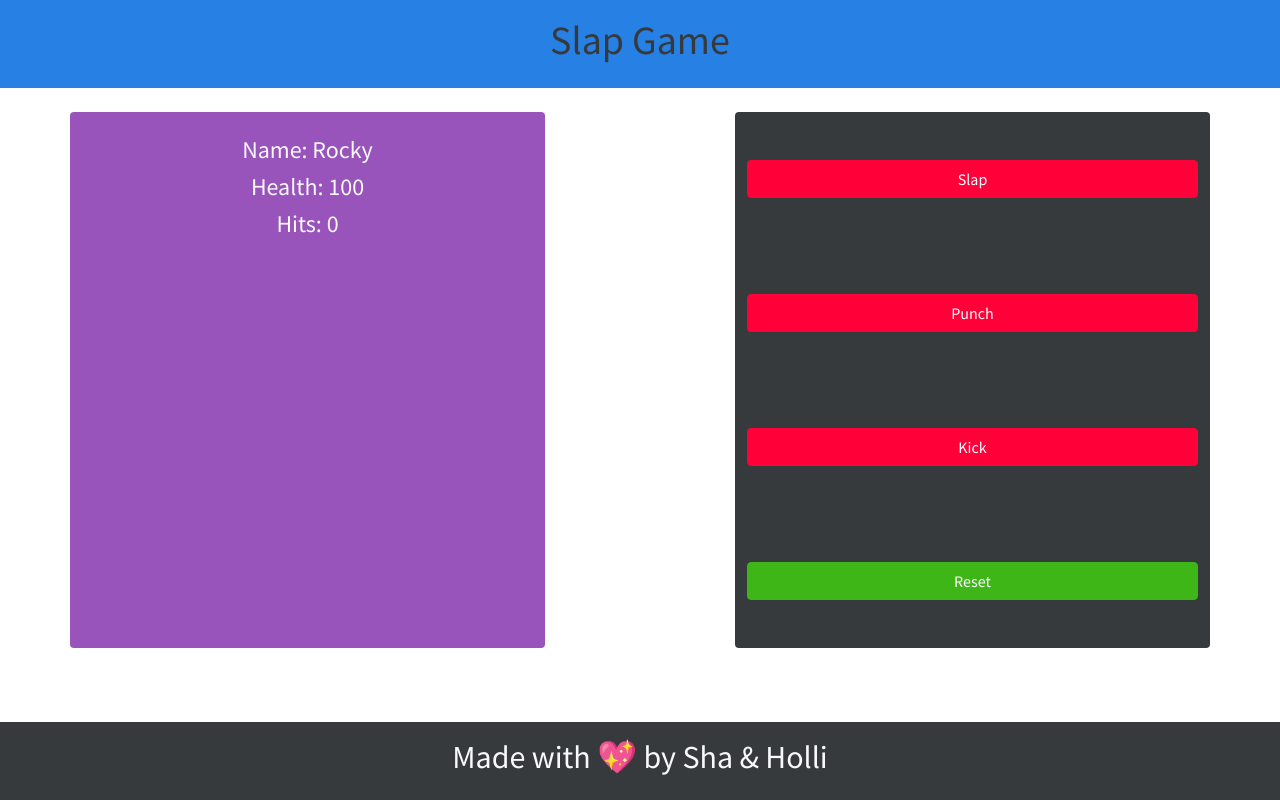
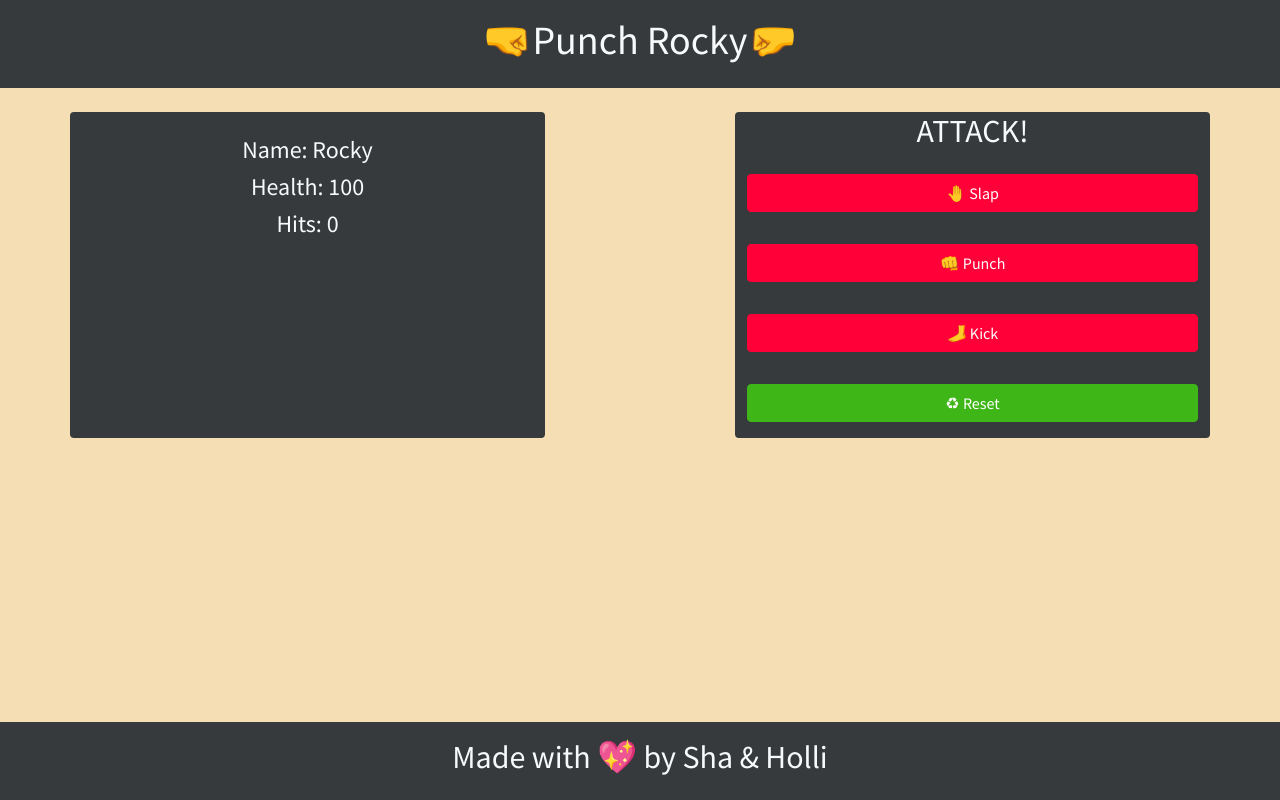
Before and after one commit to hollidavis/SlapGame, a plain HTML site: page index.html in a window 1280 px wide. Drawn offline with nearby package versions, Linux system fonts and the light colour scheme.

Commit message:
CSS Styling

```diff
--- a/game.css
+++ b/game.css
@@ -12,3 +12,11 @@ main {
 img{
   background-size: contain;
 }
+
+.bg-wheat{
+  background-color: wheat;
+}
+
+.h-fit{
+  height: fit-content;
+}
--- a/index.html
+++ b/index.html
@@ -13,27 +13,29 @@
 	<title>Slap Game</title>
 </head>
 
-<body>
-	<header class="container-fluid  bg-primary text-center p-3 ">
-		<h1>Slap Game</h1>
+<body class="bg-wheat">
+	<header class="container-fluid bg-dark text-center p-3 text-light">
+		<h1>🤜Punch Rocky🤛</h1>
 	</header>
 
 	<main class="container">
 		<div class="row my-4 justify-content-between">
-			<div class="col-5 bg-info p-0 text-center text-light rounded">
+			<div class="col-5 bg-dark p-0 text-center text-light rounded">
 				<img class="w-100 rounded-top" src="rocky.jpeg" alt="">
 				<h4>Name: Rocky</h4>
 				<h4>Health: <span id="health">--</span></h4>
 				<h4>Hits: <span id="hits">--</span></h4>
 			</div>
-			<div class="col-5 bg-dark text-center text-light d-flex flex-column rounded">
-				<button class="btn btn-danger rounded btn-large my-5" id="slap-button" onClick="pain('slap')">Slap</button>
+			<div class="col-5 bg-dark text-center text-light d-flex flex-column rounded justify-content-center">
+				<h2>ATTACK!</h2>
+				<button class="btn btn-danger rounded btn-large my-3" id="slap-button" onClick="pain('slap')">🤚 Slap</button>
 
-				<button class="btn btn-danger rounded btn-large my-5" id="punch-button" onClick="pain('punch')">Punch</button>
+				<button class="btn btn-danger rounded btn-large my-3" id="punch-button" onClick="pain('punch')">👊
+					Punch</button>
 
-				<button class="btn btn-danger rounded btn-large my-5" id="kick-button" onClick="pain('kick')">Kick</button>
+				<button class="btn btn-danger rounded btn-large my-3" id="kick-button" onClick="pain('kick')">🦶 Kick</button>
 
-				<button class="btn btn-success rounded btn-large my-5" id="reset-button" onClick="reset()">Reset</button>
+				<button class="btn btn-success rounded btn-large my-3" id="reset-button" onClick="reset()">♻ Reset</button>
 			</div>
 	</main>
 	<footer class="container-fluid text-center bg-dark text-light p-3 m-0">
```
